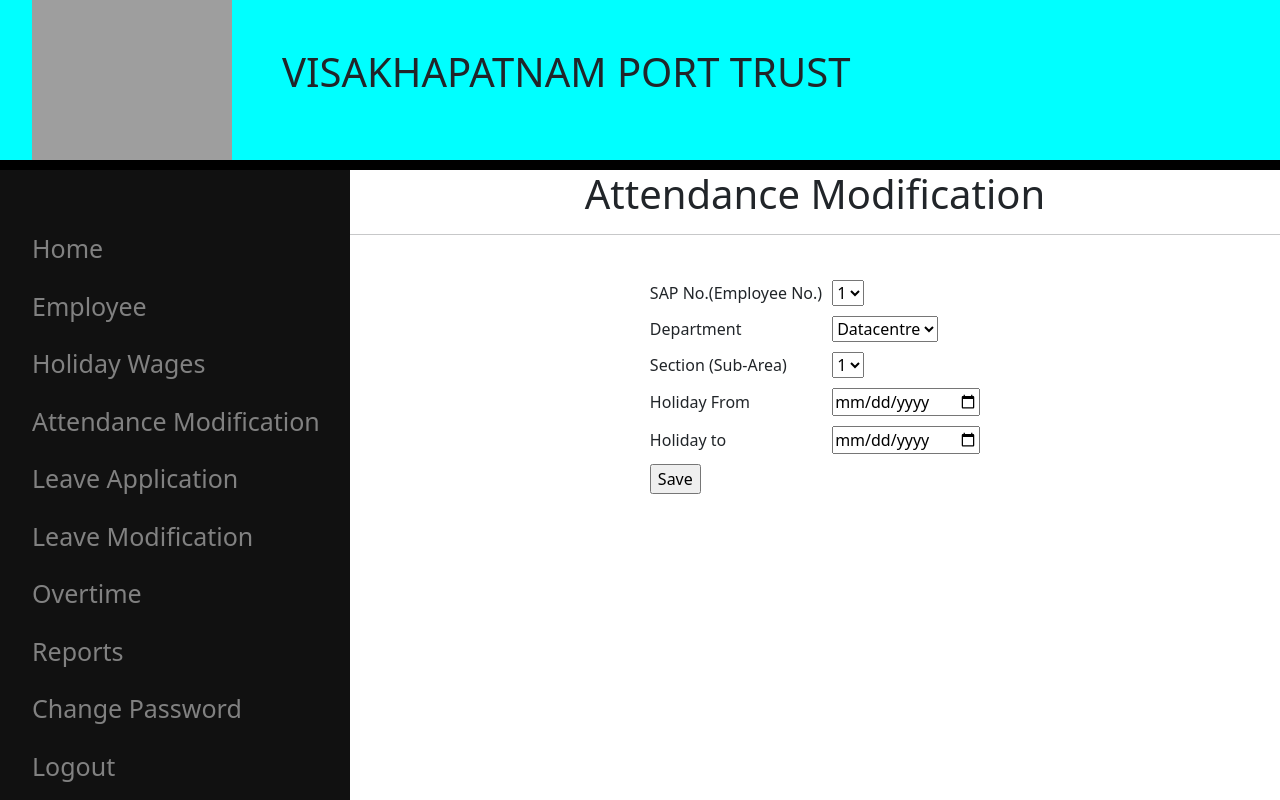
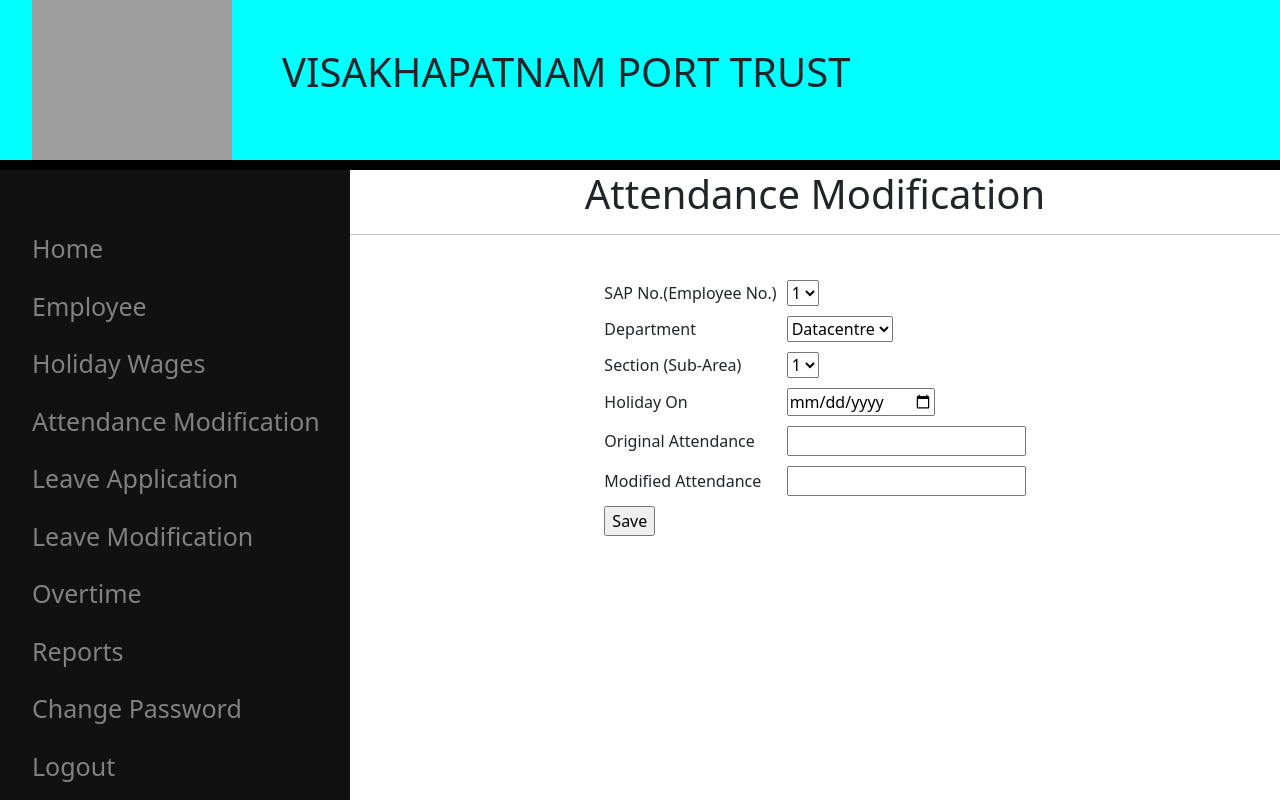
Before and after one commit to GOPIVARDHAN1965/Port, a Flask app: template template/home_attendancemodification_form.html in a window 1280 px wide. Run offline with Flask 2, Linux system fonts and the light colour scheme; the template is opened without the code that fills it, so the values that code supplies are empty; grey boxes are pictures that could not be loaded.

Commit message:
final changes to attendance form

```diff
--- a/template/home_attendancemodification_form.html
+++ b/template/home_attendancemodification_form.html
@@ -77,12 +77,16 @@
                         </td>
                     </tr>
                     <tr>
-                        <td><label for="hdatefrom">Holiday From</label></td>
-                        <td><input type="date" id="hdatefrom" name="Holiday date from"></td>
+                        <td><label for="hdateon">Holiday On</label></td>
+                        <td><input type="date" id="hdateon" name="Holiday On"></td>
                     </tr>
                     <tr>
-                        <td><label for="hdateto">Holiday to</label></td>
-                        <td><input type="date" id="hdateto" name="Holiday date to"></td>
+                        <td><label for="oattnd">Original Attendance</label></td>
+                        <td><input type="text" id="oattnd" name="Original Attendance"></td>
+                    </tr>
+                    <tr>
+                        <td><label for="modattnd">Modified Attendance</label></td>
+                        <td><input type="text" id="modattnd" name="Modified Attendance"></td>
                     </tr>
                     <tr>
                         <td><input type="button"value="Save"></td>
```
